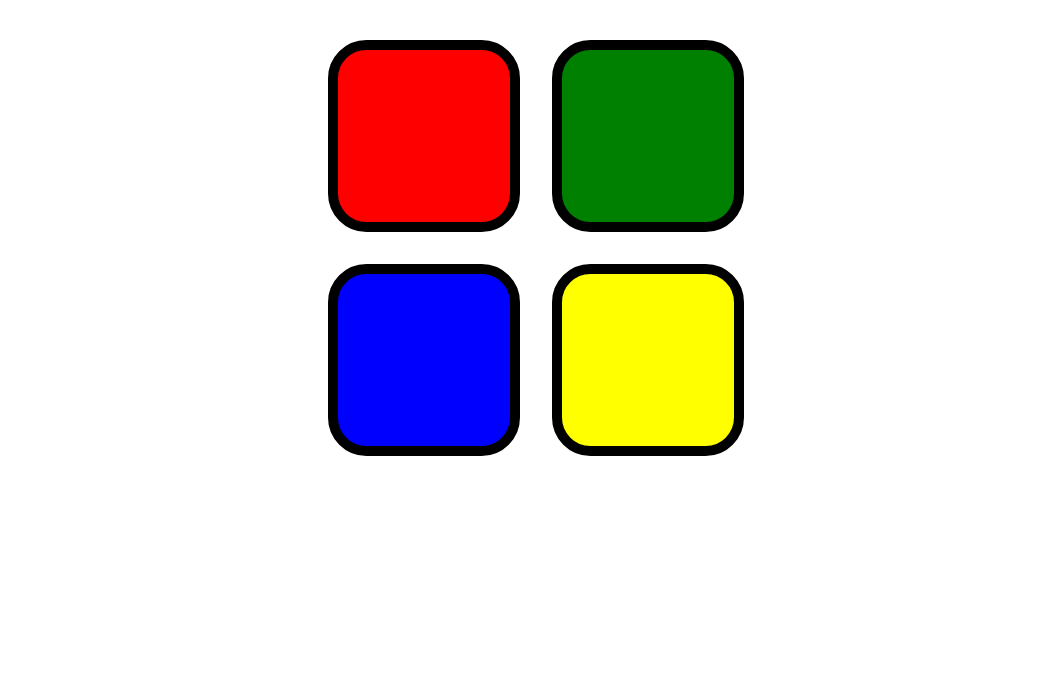
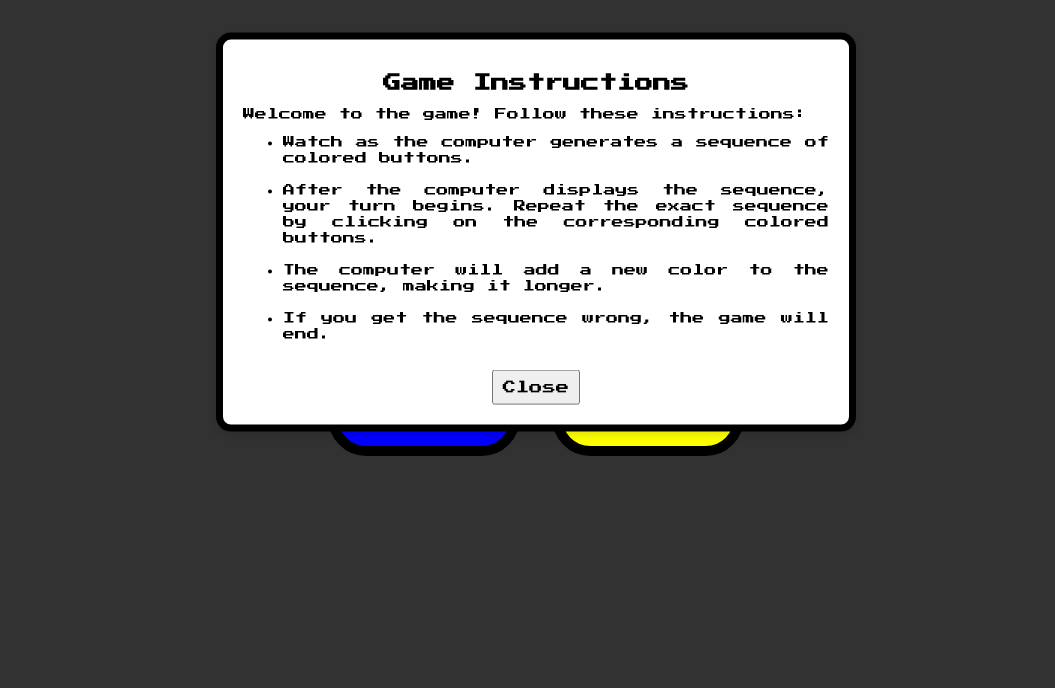
Before and after one commit to Mishymish/javascript-portfolio, a plain HTML site: page index.html in a window 1280 px wide. Shown: the part 112-800 px from the top of the page, without its empty margins (104-1159 px from the left). Drawn offline with nearby package versions, Linux system fonts and the light colour scheme.

Commit message:
Add files via upload

```diff
--- a/index.html
+++ b/index.html
@@ -4,12 +4,11 @@
     <meta charset="utf-8"/>
     <meta name="viewport" content="width=device-width, initial-scale=1.0"/>
     <link rel="stylesheet" href="styles.css"></link>
-    <link rel="preconnect" href="https://fonts.googleapis.com">
-<link rel="preconnect" href="https://fonts.gstatic.com" crossorigin>
+    <!-- <link rel="preconnect" href="https://fonts.googleapis.com">
+<link rel="preconnect" href="https://fonts.gstatic.com" crossorigin> -->
 <link href="https://fonts.googleapis.com/css2?family=Caveat&family=Montserrat:wght@300&family=Press+Start+2P&display=swap" rel="stylesheet">
 </head>
 <body>
-
     <h1 id="header">Press a key to start!</h1>
 <div class="wrapper">
 <div class="container">
@@ -20,6 +19,21 @@
 </div>
 </div>
 
+<div id="instruction-dialog" class="dialog">
+    <div class="dialog-content">
+        <h2>Game Instructions</h2>
+        <p>Welcome to the game! Follow these instructions:</p>
+        <ul>
+            <li>Watch as the computer generates a sequence of colored buttons.</li><br>
+            <li>After the computer displays the sequence, your turn begins. Repeat the exact sequence by clicking on the corresponding colored buttons.</li><br>
+            <li>The computer will add a new color to the sequence, making it longer.</li><br>
+            <li>If you get the sequence wrong, the game will end.</li><br>
+        </ul>
+        <button onclick="closeDialog()" id="closeButton">Close</button>
+    </div>
+</div>
+
+
 
 <script src="https://ajax.googleapis.com/ajax/libs/jquery/3.7.1/jquery.min.js"></script>
 <script src="index.js" charset="utf-8"></script>
--- a/index.js
+++ b/index.js
@@ -1,7 +1,29 @@
+// Open dialog
+
+function openInstructionDialog() {
+    document.getElementById("instruction-dialog").style.display = "block";
+    document.body.classList.add("overlay");
+}
+
+
+// Close dialog
+
+function closeDialog() {
+    document.getElementById("instruction-dialog").style.display = "none";
+    document.body.classList.remove("overlay");
+}
+
+// Automatically open dialog when the page loads
+window.addEventListener("load", openInstructionDialog);
+
+
+
 var randomSequence = [];
 var userClick = [];
 var level = 0;
 var started = false;
+
+
 $(document).keypress(function() {
     if(!started) {
         random();
@@ -9,7 +31,7 @@ $(document).keypress(function() {
     }
 });
 
-$("button").on("click", function() {
+$(".square").click(function() {
     if(!started) {
     $("h1").text("Level 1")
     var clicked  = $(this).attr("id");
@@ -18,9 +40,9 @@ $("button").on("click", function() {
     }
 });
 
-$("button").click(function() {
+
+$(".square").click(function() {
     var clickedButton = $(this).attr("id");
-
     userClick.push(clickedButton);
     animateButton(clickedButton);
     playSound(clickedButton);
@@ -49,7 +71,7 @@ function checkAnswer(answer) {
         if(userClick.length === randomSequence.length){
             setTimeout(function() {
                 random();
-            }, 1000);
+            }, 700);
         }
     } else {
         console.log("wrong");
@@ -58,14 +80,20 @@ function checkAnswer(answer) {
         setTimeout(function() {
             $("body").removeClass("game-over");
         }, 200);
-        $("#header").html("Game Over!<br><span style = 'font-size: 1.8rem;'>Click here to restart.</span><br>");
+        $("#header").html("Game Over!<br><span style = 'font-size: 1.8rem;'>Click any key to restart.</span><br>");
 
-        $("h1").click(function () {
-            location.reload();
-        });
+        // $("h1").click(function () {
+        //     location.reload();
+
+        // });
         startOver();
     }
+
+
 }
+
+
+
 
 function animateButton(color){
     $("#"+color).addClass("pressed");
@@ -84,4 +112,6 @@ function startOver() {
     level = 0;
     randomSequence = [];
     started = false;
+    userClick = [];
+
 }
--- a/styles.css
+++ b/styles.css
@@ -60,15 +60,17 @@ h1{
         border-radius: 15%;
         border: solid 10px black;
     }
+
 }
 
-@media(max-width: 400px){
+@media screen and (max-width: 400px){
     .square{
         height: 6rem;
         width: 6rem;
         border-radius: 15%;
         border: solid 10px black;
     }
+
 }
 
 .pressed {
@@ -80,3 +82,48 @@ h1{
     background-color: red;
     opacity: 0.8;
   }
+
+
+  .dialog {
+    position: absolute;
+    top: 50%;
+    left: 50%;
+    transform: translate(-50%, -50%);
+    background-color: white;
+    padding: 20px;
+    border: 7px solid black;
+    box-shadow: 0 4px 8px rgba(0, 0, 0, 0.1);
+    z-index: 1000;
+    border-radius: 15px;
+    background-color: white;
+    font-size: 1.5vh;
+}
+
+.dialog-content {
+    text-align: justify;
+    font-family: 'Press Start 2P', 'Courier New', Courier, monospace;
+    line-height: 2vh;
+
+}
+
+.overlay {
+    position: relative;
+    top: 0;
+    left: 0;
+    width: 100%;
+    height: 100%;
+    background: rgba(50, 50, 50, 90);
+    z-index: 999;
+}
+
+#closeButton {
+    padding: 0.7vw;
+    font-family: 'Press Start 2P', 'Courier New', Courier, monospace;
+    text-align: center;
+    display: block;
+    margin: auto;
+}
+
+h2{
+    text-align: center;
+}
```
Lines whose indentation alone changed are shown as unchanged.
